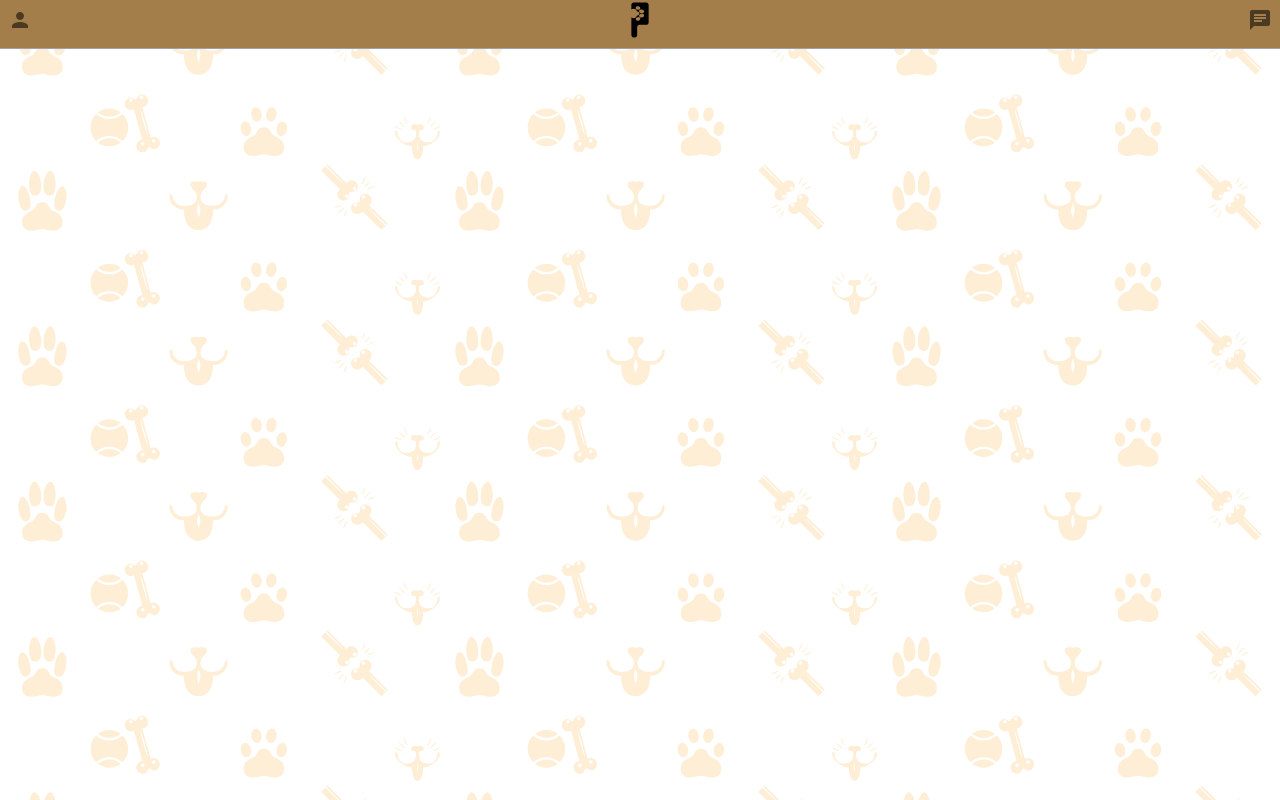
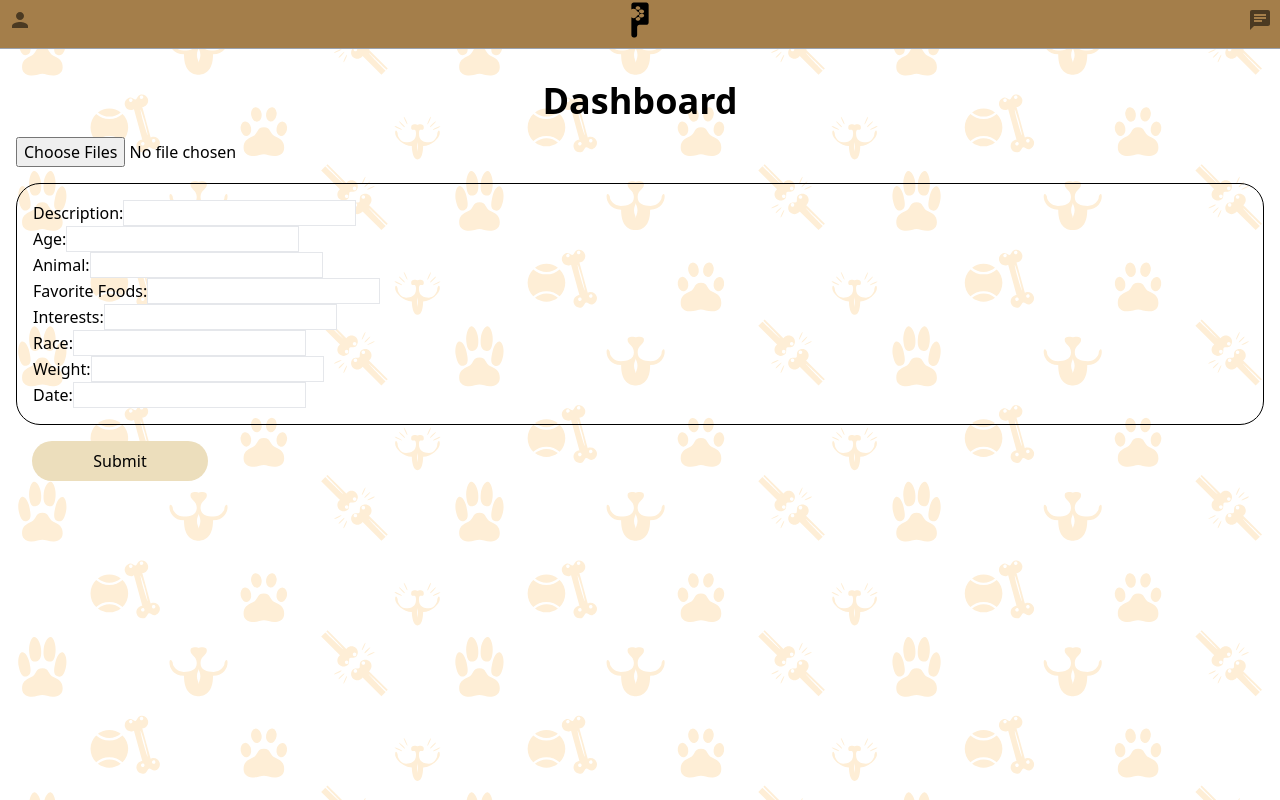
Before and after one commit to ronniejamestorres/petmate, a React (Vite) app: page /Dashboard in a window 1280 px wide. Built offline with nearby package versions, Linux system fonts and the light colour scheme.

Commit message:
commit to new branch

```diff
--- a/src/App.tsx
+++ b/src/App.tsx
@@ -15,7 +15,12 @@ function App() {
           <Route path="/Login" element={<Login />}></Route>
           <Route path="/ShowAll" element={<ShowAll />}></Route>
           <Route path="/Register" element={<Register />}></Route>
-          <Route path="/Dashboard" element={<Dashboard />}></Route>
+          <Route
+            path="/Dashboard"
+            element={
+              <Dashboard onPictureAdded={() => console.log("Picture added")} />
+            }
+          ></Route>
         </Routes>
       </div>
     </Router>
--- a/src/pages/Dashboard.tsx
+++ b/src/pages/Dashboard.tsx
@@ -1,16 +1,242 @@
-import React from "react";
+import React, { useState } from "react";
+import backgroundImage from "../../public/petmate-background-01.svg";
 import Header from "../components/Header";
-import backgroundImage from "../../public/petmate-background-01.svg";
 
-function Dashboard() {
+interface Props {
+  onPictureAdded: () => void;
+}
+
+const Dashboard: React.FC<Props> = ({ onPictureAdded }) => {
+  const [pictures, setPictures] = useState<File[]>([]);
+  const [description, setDescription] = useState("");
+  const [age, setAge] = useState("");
+  const [animal, setAnimal] = useState("");
+  const [favoriteFoods, setFavoriteFoods] = useState("");
+  const [interests, setInterests] = useState("");
+  const [race, setRace] = useState("");
+  const [weight, setWeight] = useState("");
+  const [date, setDate] = useState("");
+
+  const handlePictureChange = (event: React.ChangeEvent<HTMLInputElement>) => {
+    if (event.target.files) {
+      const fileList = event.target.files;
+      const fileArray = Array.from(fileList);
+      setPictures([...pictures, ...fileArray]);
+    }
+  };
+
+  const handleDescriptionChange = (
+    event: React.ChangeEvent<HTMLInputElement>
+  ) => {
+    setDescription(event.target.value);
+  };
+
+  const handleAgeChange = (event: React.ChangeEvent<HTMLInputElement>) => {
+    setAge(event.target.value);
+  };
+
+  const handleAnimalChange = (event: React.ChangeEvent<HTMLInputElement>) => {
+    setAnimal(event.target.value);
+  };
+
+  const handleFavoriteFoodsChange = (
+    event: React.ChangeEvent<HTMLInputElement>
+  ) => {
+    setFavoriteFoods(event.target.value);
+  };
+
+  const handleInterestsChange = (
+    event: React.ChangeEvent<HTMLInputElement>
+  ) => {
+    setInterests(event.target.value);
+  };
+
+  const handleRaceChange = (event: React.ChangeEvent<HTMLInputElement>) => {
+    setRace(event.target.value);
+  };
+
+  const handleWeightChange = (event: React.ChangeEvent<HTMLInputElement>) => {
+    setWeight(event.target.value);
+  };
+
+  const handleDateChange = (event: React.ChangeEvent<HTMLInputElement>) => {
+    setDate(event.target.value);
+  };
+
+  const handleSubmit = async (event: React.FormEvent<HTMLFormElement>) => {
+    event.preventDefault();
+
+    if (pictures.length > 0) {
+      try {
+        const formData = new FormData();
+        pictures.forEach((picture) => {
+          formData.append("pictures", picture);
+        });
+        const fullDescription = `${description}, Age: ${age}, Animal: ${animal}, Favorite Foods: ${favoriteFoods}, Interests: ${interests}, Race: ${race}, Weight: ${weight}, Date: ${date}`;
+        formData.append("description", fullDescription);
+
+        // send the formData to the server here
+        const response = await fetch(``, {
+          method: "POST",
+          body: formData,
+        });
+        if (response.ok) {
+          onPictureAdded();
+          setPictures([]);
+          setDescription("");
+          setAge("");
+          setAnimal("");
+          setFavoriteFoods("");
+          setInterests("");
+          setRace("");
+          setWeight("");
+          setDate("");
+        } else {
+          throw new Error("Failed to update database.");
+        }
+      } catch (error) {
+        console.error(error);
+      }
+    }
+  };
+
+  const handleDelete = (index: number) => {
+    const newPictures = [...pictures];
+    newPictures.splice(index, 1);
+    setPictures(newPictures);
+  };
+
   return (
     <div
       className="h-screen bg-center bg-no-repeat bg-cover"
       style={{ backgroundImage: `url(${backgroundImage})` }}
     >
       <Header />
+      <div className="p-4">
+        <div className="text-4xl font-bold text-center m-4">Dashboard</div>
+        <form onSubmit={handleSubmit}>
+          <div style={{ display: "flex", flexWrap: "wrap" }}>
+            {pictures.map((picture, index) => (
+              <div key={index} style={{ marginRight: "10px" }}>
+                <img
+                  src={URL.createObjectURL(picture)}
+                  alt="Preview"
+                  style={{ maxHeight: "50px", minWidth: "100%" }}
+                />
+                <button
+                  className="bg-beige1 rounded-full w-20 h-8 m-2 items-center"
+                  type="button"
+                  onClick={() => handleDelete(index)}
+                >
+                  Delete
+                </button>
+              </div>
+            ))}
+            <div>
+              <label htmlFor="picture"></label>
+              <input
+                type="file"
+                id="picture"
+                onChange={handlePictureChange}
+                multiple
+              />
+            </div>
+          </div>
+          <div className="border border-black rounded-3xl p-4 mt-4">
+            <div>
+              <label htmlFor="description">Description:</label>
+              <input
+                className="border"
+                type="text"
+                id="description"
+                value={description}
+                onChange={handleDescriptionChange}
+              />
+            </div>
+            <div>
+              <label htmlFor="age">Age:</label>
+              <input
+                className="border"
+                type="text"
+                id="age"
+                value={age}
+                onChange={handleAgeChange}
+              />
+            </div>
+            <div>
+              <label htmlFor="animal">Animal:</label>
+              <input
+                className="border"
+                type="text"
+                id="animal"
+                value={animal}
+                onChange={handleAnimalChange}
+              />
+            </div>
+            <div>
+              <label htmlFor="favoriteFoods">Favorite Foods:</label>
+              <input
+                className="border"
+                type="text"
+                id="favoriteFoods"
+                value={favoriteFoods}
+                onChange={handleFavoriteFoodsChange}
+              />
+            </div>
+            <div>
+              <label htmlFor="interests">Interests:</label>
+              <input
+                className="border"
+                type="text"
+                id="interests"
+                value={interests}
+                onChange={handleInterestsChange}
+              />
+            </div>
+            <div>
+              <label htmlFor="race">Race:</label>
+              <input
+                className="border"
+                type="text"
+                id="race"
+                value={race}
+                onChange={handleRaceChange}
+              />
+            </div>
+            <div>
+              <label htmlFor="weight">Weight:</label>
+              <input
+                className="border"
+                type="text"
+                id="weight"
+                value={weight}
+                onChange={handleWeightChange}
+              />
+            </div>
+            <div>
+              <label htmlFor="date">Date:</label>
+              <input
+                className="border"
+                type="text"
+                id="date"
+                value={date}
+                onChange={handleDateChange}
+              />
+            </div>
+          </div>
+
+          <div>
+            <button
+              className="bg-beige1 rounded-full w-44 h-10 items-center m-4 "
+              type="submit"
+            >
+              Submit
+            </button>
+          </div>
+        </form>
+      </div>
     </div>
   );
-}
+};
 
 export default Dashboard;
```
Also changed, not shown: public/petmate-newlogo-01.svg (added), src/components/Background.tsx (added), 1 other file (tests, documents, lock files or other folders).
